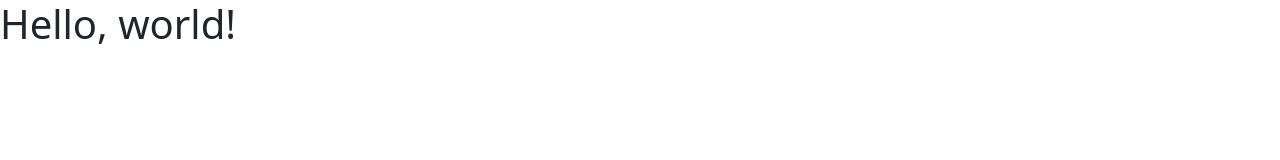
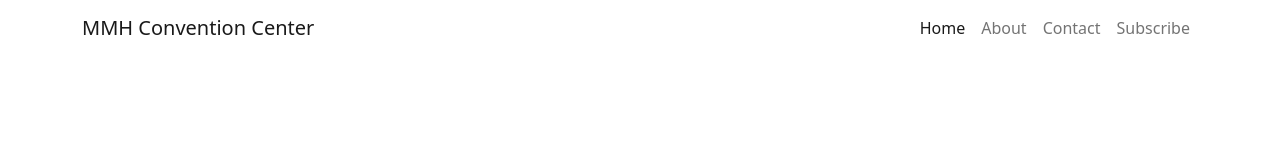
Before and after one commit to mukarrom21/assignment-3, a plain HTML site: page index.html in a window 1280 px wide. Drawn offline with nearby package versions, Linux system fonts and the light colour scheme.

Commit message:
navbar added

```diff
--- a/index.html
+++ b/index.html
@@ -1,20 +1,61 @@
 <!doctype html>
 <html lang="en">
-  <head>
+
+<head>
     <!-- Required meta tags -->
     <meta charset="utf-8">
     <meta name="viewport" content="width=device-width, initial-scale=1">
 
     <!-- Bootstrap CSS -->
-    <link href="https://cdn.jsdelivr.net/npm/bootstrap@5.1.3/dist/css/bootstrap.min.css" rel="stylesheet" integrity="sha384-1BmE4kWBq78iYhFldvKuhfTAU6auU8tT94WrHftjDbrCEXSU1oBoqyl2QvZ6jIW3" crossorigin="anonymous">
+    <link href="https://cdn.jsdelivr.net/npm/bootstrap@5.1.3/dist/css/bootstrap.min.css" rel="stylesheet"
+        integrity="sha384-1BmE4kWBq78iYhFldvKuhfTAU6auU8tT94WrHftjDbrCEXSU1oBoqyl2QvZ6jIW3" crossorigin="anonymous">
 
-    <title>Hello, world!</title>
-  </head>
-  <body>
-    <h1>Hello, world!</h1>
+    <title>MMH Convention Center</title>
+</head>
+
+<body>
+    <!-- header start -->
+    <header>
+        <!-- Navbar start -->
+        <nav class="navbar navbar-expand-lg navbar-light">
+            <div class="container">
+                <a class="navbar-brand" href="#">MMH Convention Center</a>
+                <button class="navbar-toggler" type="button" data-bs-toggle="collapse"
+                    data-bs-target="#navbarSupportedContent" aria-controls="navbarSupportedContent"
+                    aria-expanded="false" aria-label="Toggle navigation">
+                    <span class="navbar-toggler-icon"></span>
+                </button>
+                <div class="collapse navbar-collapse" id="navbarSupportedContent">
+                    <ul class="navbar-nav ms-auto mb-2 mb-lg-0">
+                        <li class="nav-item">
+                            <a class="nav-link active" aria-current="page" href="#">Home</a>
+                        </li>
+                        <li class="nav-item">
+                            <a class="nav-link" href="#">About</a>
+                        </li>
+                        <li class="nav-item">
+                            <a class="nav-link" href="#">Contact</a>
+                        </li>
+                        <li class="nav-item">
+                            <a class="nav-link" href="#">Subscribe</a>
+                        </li>
+                    </ul>
+
+                </div>
+            </div>
+        </nav>
+        <!-- Navbar end -->
+        <!-- Slider start -->
+        <section>
+
+        </section>
+    </header>
 
 
     <!-- Option 1: Bootstrap Bundle with Popper -->
-    <script src="https://cdn.jsdelivr.net/npm/bootstrap@5.1.3/dist/js/bootstrap.bundle.min.js" integrity="sha384-ka7Sk0Gln4gmtz2MlQnikT1wXgYsOg+OMhuP+IlRH9sENBO0LRn5q+8nbTov4+1p" crossorigin="anonymous"></script>
-  </body>
+    <script src="https://cdn.jsdelivr.net/npm/bootstrap@5.1.3/dist/js/bootstrap.bundle.min.js"
+        integrity="sha384-ka7Sk0Gln4gmtz2MlQnikT1wXgYsOg+OMhuP+IlRH9sENBO0LRn5q+8nbTov4+1p"
+        crossorigin="anonymous"></script>
+</body>
+
 </html>
```
